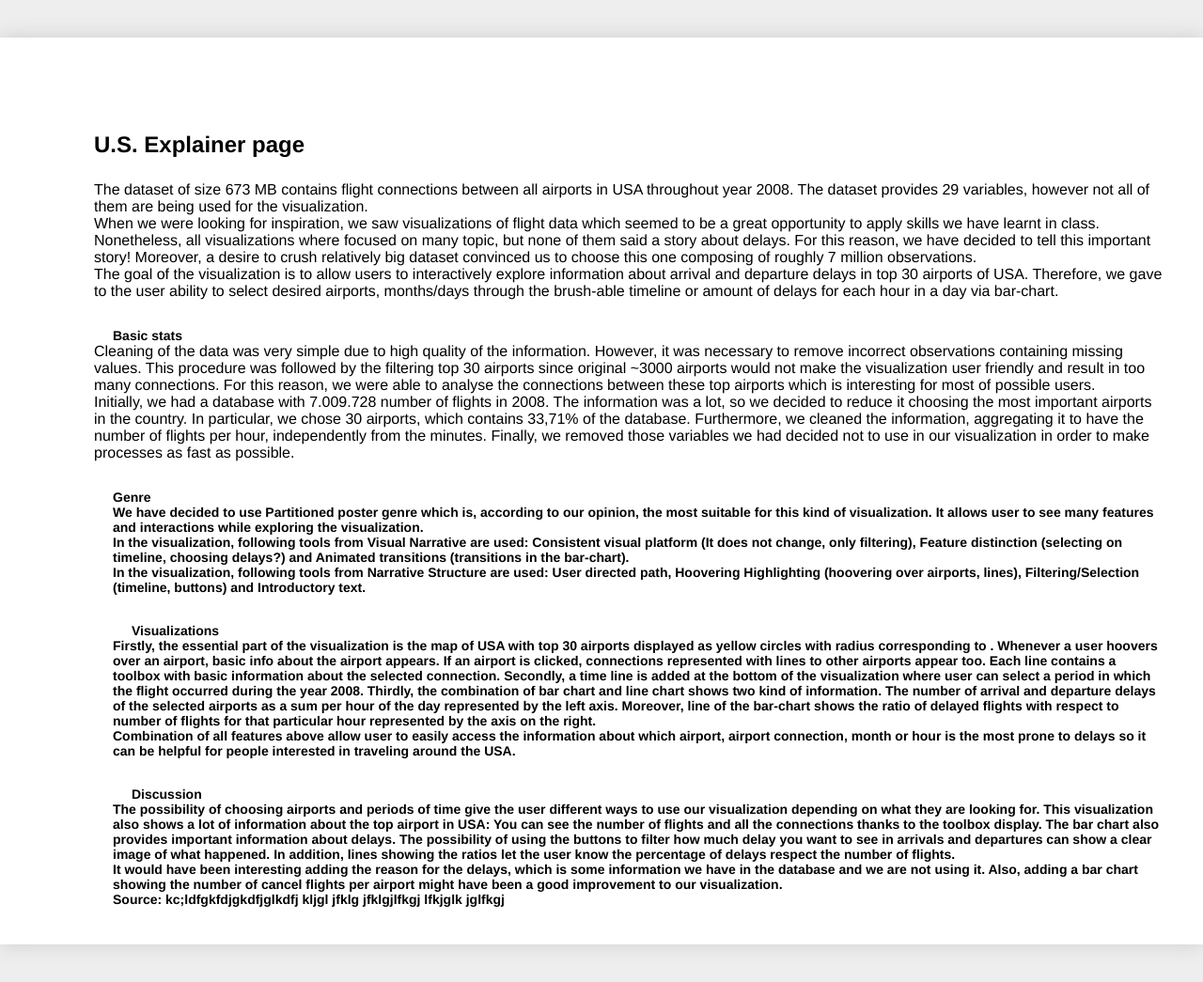
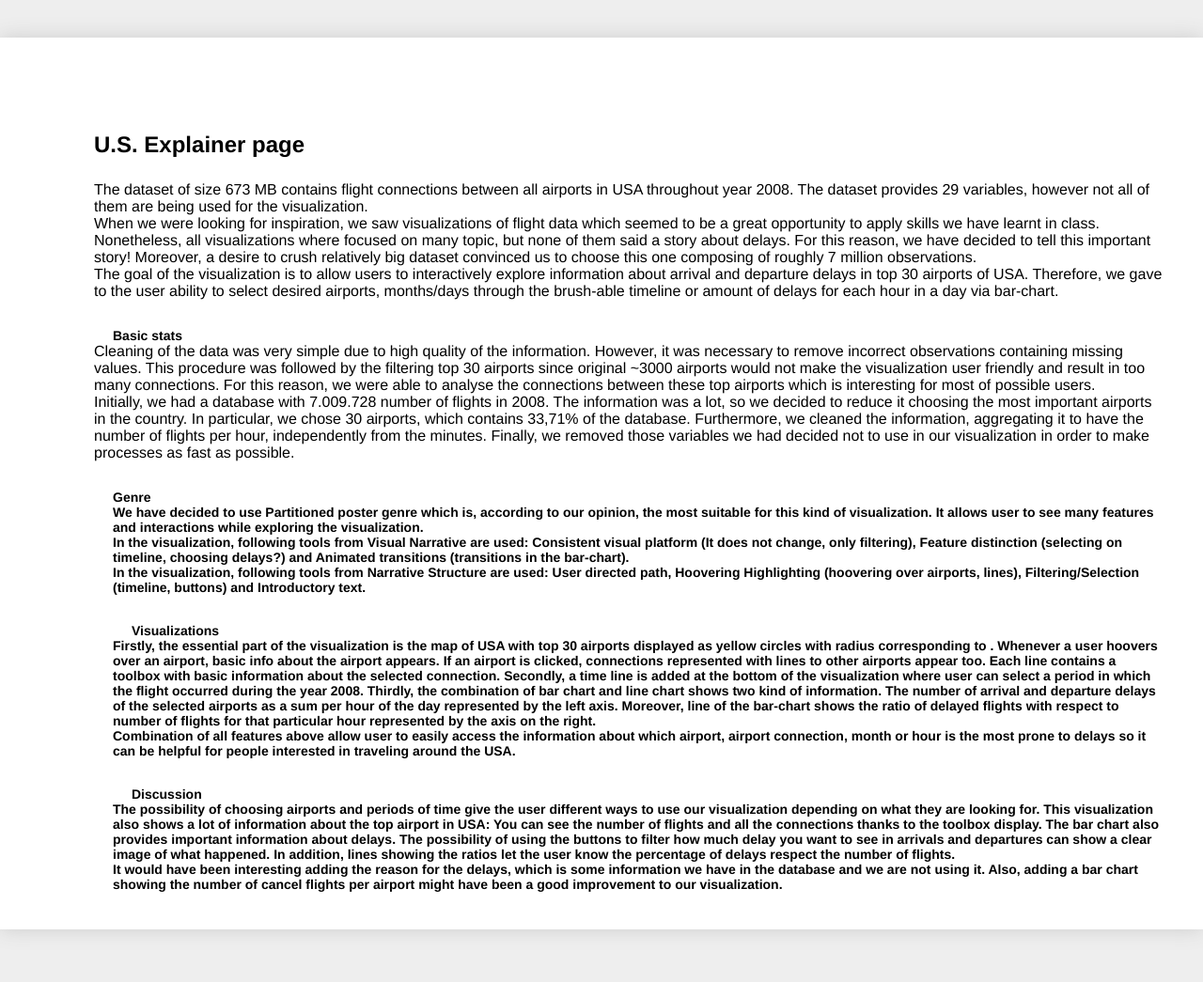
Before and after one commit to palkoduroska/palkoduroska.github.io, a plain HTML site: page index.html in a window 1280 px wide. Shown: the whole page at 94% size. Drawn offline with Linux system fonts and the light colour scheme.

Commit message:
Update index.html

```diff
--- a/index.html
+++ b/index.html
@@ -81,9 +81,7 @@
 	<p> The possibility of choosing airports and periods of time give the user different ways to use our visualization depending on what they are looking for. This visualization also shows a lot of information about the top airport in USA: You can see the number of flights and all the connections thanks to the toolbox display. The bar chart also provides important information about delays. The possibility of using the buttons to filter how much delay you want to see in arrivals and departures can show a clear image of what happened. In addition, lines showing the ratios let the user know the percentage of delays respect the number of flights. </p>
 	<p> It would have been interesting adding the reason for the delays, which is some information we have in the database and we are not using it. Also, adding a bar chart showing the number of cancel flights per airport might have been a good improvement to our visualization. </p>
 
-		<div id="footer">
-				<p><strong>Source:</strong> kc;ldfgkfdjgkdfjglkdfj kljgl jfklg jfklgjlfkgj lfkjglk jglfkgj</p>
-			</div>
+
 </div>
 
 
```
